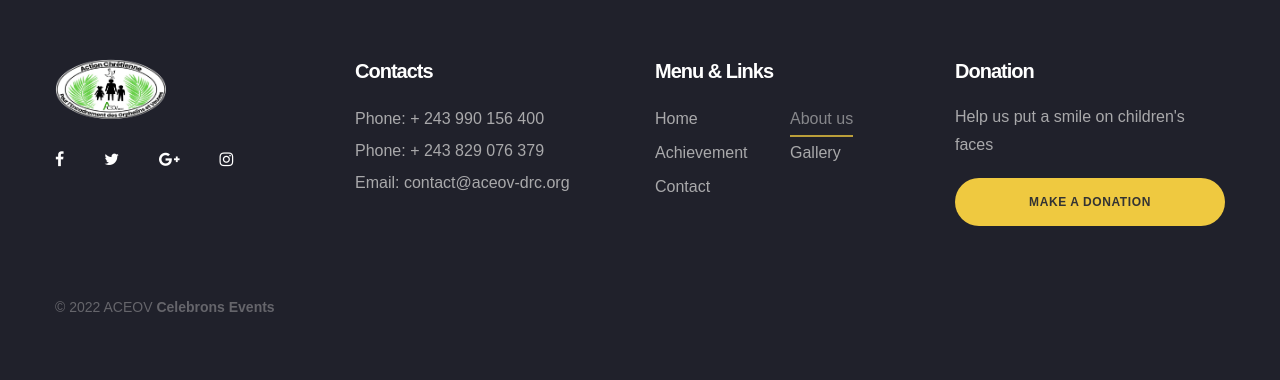
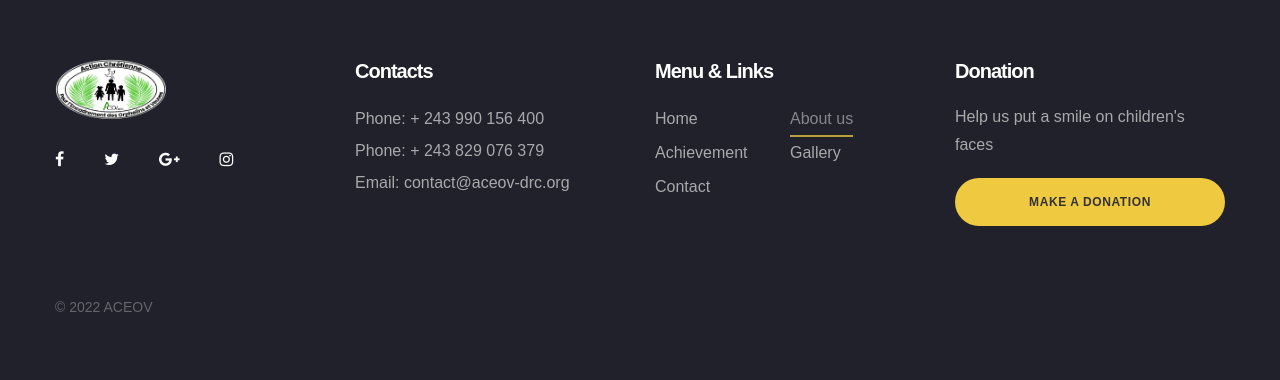
Before and after one commit to Aryaristote/ACEOV, a PHP site: page /about.php in a window 1280 px wide. Shown: the part 2870-3250 px from the top of the page. Run offline with PHP 8.4, Linux system fonts and the light colour scheme; some libraries are stand-ins or nearby versions.

Commit message:
fx-comment-celebrons

```diff
--- a/navbar/footer.php
+++ b/navbar/footer.php
@@ -52,7 +52,7 @@
     <div class="row align-items-baseline">
         <div class="col-md-6">
             <p class="footer-copyright">© 2022 ACEOV
-                <b><a href="https://celebrons.org/" style="text-decoration: none;">Celebrons Events</a></b>
+                <!-- <b><a href="https://celebrons.org/" style="text-decoration: none;">Celebrons Events</a></b> -->
             </p>
         </div>
     </div>
```
